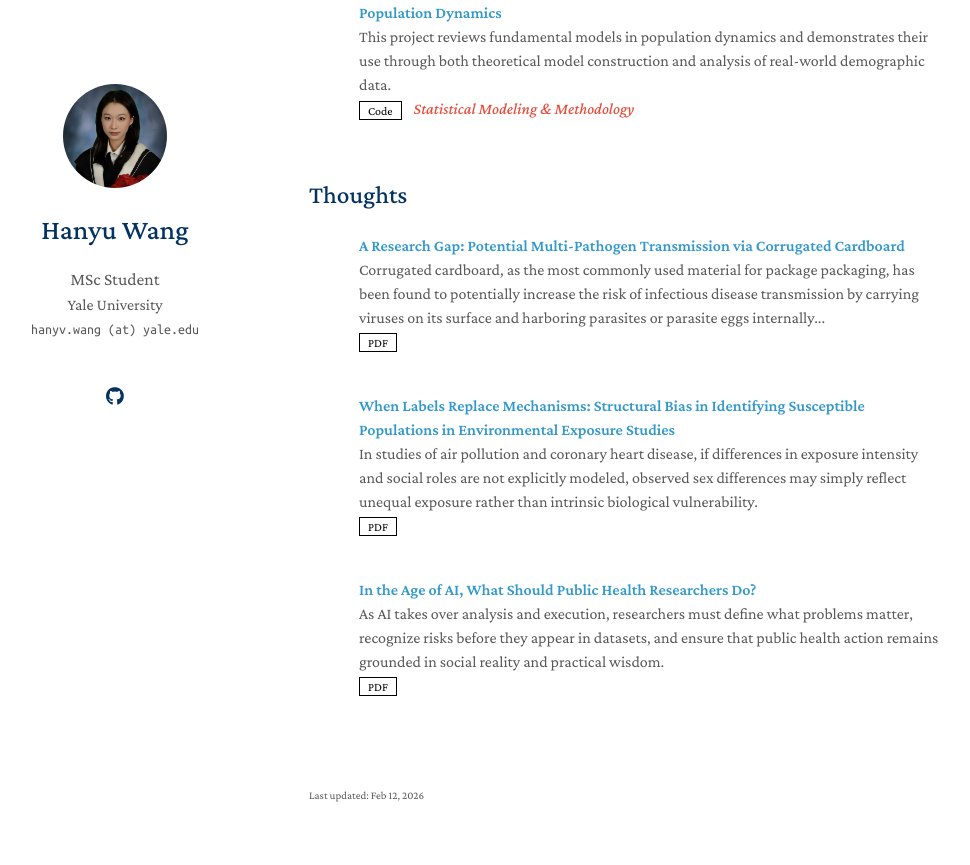
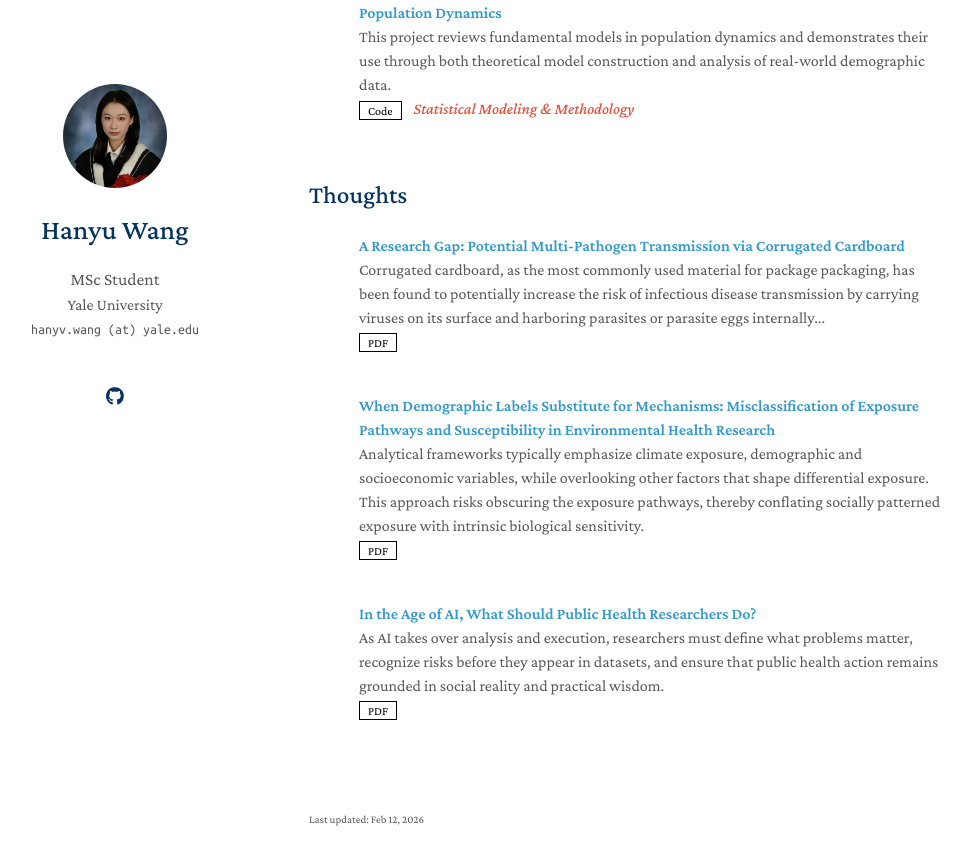
Before and after one commit to hanyvwang/hanyvwang.github.io, a Jekyll site: the page built from index.md, in a window 1280 px wide and 900 px high, scrolled down 1616 px. Shown: the top 865 px of the window, without its empty margins (161-1131 px from the left). Built offline with Jekyll 4.4.1, drawn with Linux system fonts in a browser that asks for light colours; a style sheet for code colours, icons or effects is not loaded; our own code applies the rules of GitHub Pages for plain Markdown files.

Commit message:
Update thoughts.yml

```diff
--- a/_data/thoughts.yml
+++ b/_data/thoughts.yml
@@ -6,8 +6,8 @@ main:
     # conference: International Conference on Medical Image Computing and Computer-Assisted Intervention <strong>(MICCAI)</strong>, 2023.
     pdf: assets/files/corrugated_cardboard_id.pdf
 
-  - title: "When Labels Replace Mechanisms: Structural Bias in Identifying Susceptible Populations in Environmental Exposure Studies"
-    authors: "In studies of air pollution and coronary heart disease, if differences in exposure intensity and social roles are not explicitly modeled, observed sex differences may simply reflect unequal exposure rather than intrinsic biological vulnerability."
+  - title: "When Demographic Labels Substitute for Mechanisms: Misclassification of Exposure Pathways and Susceptibility in Environmental Health Research"
+    authors: "Analytical frameworks typically emphasize climate exposure, demographic and socioeconomic variables, while overlooking other factors that shape differential exposure. This approach risks obscuring the exposure pathways, thereby conflating socially patterned exposure with intrinsic biological sensitivity."
     # conference_short: R
     # conference: International Conference on Medical Image Computing and Computer-Assisted Intervention <strong>(MICCAI)</strong>, 2023.
     pdf: assets/files/expose.pdf
```
